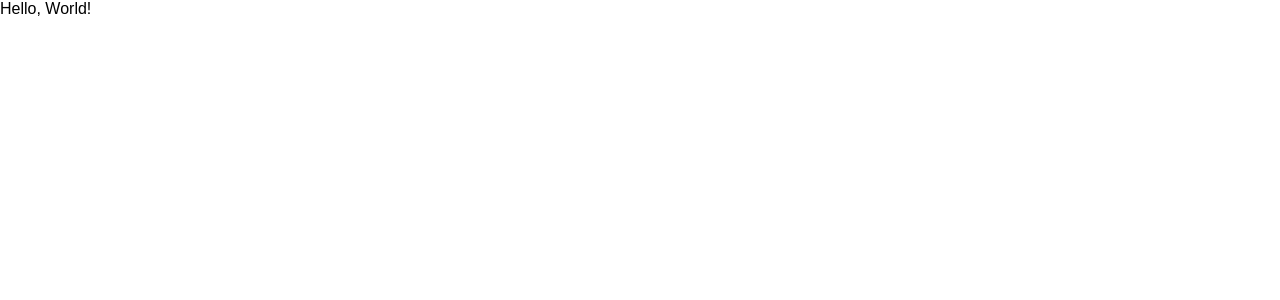
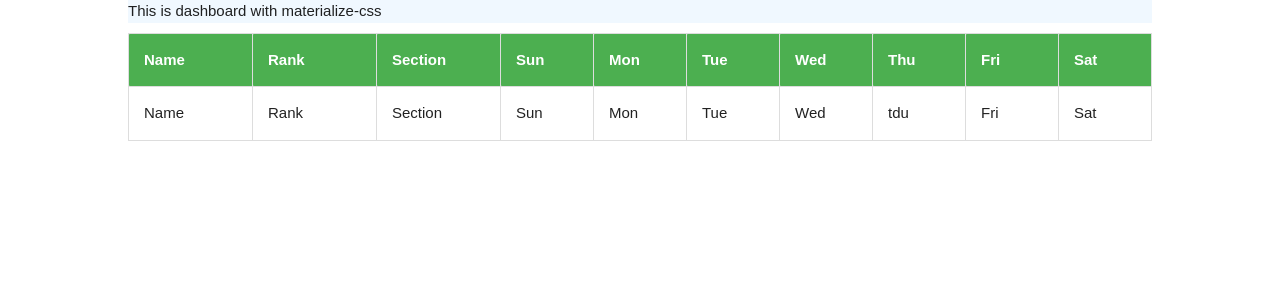
Before and after one commit to Epikem/scheduleTracker_react, a React (Create React App) app: page / in a window 1280 px wide. Shown: the top 300 px of the page. Built offline with nearby package versions, Linux system fonts and the light colour scheme.

Commit message:
add basic Dashboard and ScheduleBoard component

```diff
--- a/package.json
+++ b/package.json
@@ -3,6 +3,7 @@
   "version": "0.1.0",
   "private": true,
   "dependencies": {
+    "materialize-css": "^1.0.0-rc.1",
     "react": "^16.4.1",
     "react-dom": "^16.4.1",
     "react-scripts": "1.1.4"
--- a/public/index.html
+++ b/public/index.html
@@ -19,6 +19,12 @@
       work correctly both with client-side routing and a non-root public URL.
       Learn how to configure a non-root public URL by running `npm run build`.
     -->
+    <!-- Materialize-CSS Compiled and minified CSS -->
+    <link rel="stylesheet" href="https://cdnjs.cloudflare.com/ajax/libs/materialize/1.0.0-beta/css/materialize.min.css">
+
+    <!-- Materialize-CSS  Compiled and minified JavaScript -->
+    <script src="https://cdnjs.cloudflare.com/ajax/libs/materialize/1.0.0-beta/js/materialize.min.js"></script>
+    <link href="https://fonts.googleapis.com/icon?family=Material+Icons" rel="stylesheet">
     <title>React App</title>
   </head>
   <body>
@@ -37,4 +43,7 @@
       To create a production bundle, use `npm run build` or `yarn build`.
     -->
   </body>
+  <script>
+    M.AutoInit();
+  </script>
 </html>
--- a/src/components/App.js
+++ b/src/components/App.js
@@ -1,11 +1,16 @@
 import React, { Component } from 'react';
+import { ScheduleBoard, Dashboard } from '.';
+import db from './../resources/db.json';
 
 class App extends Component {
   state = {
     employees: []
   };
   render() {
-    return <div>Hello, World!</div>;
+    return <div>
+      <Dashboard/>
+      <ScheduleBoard db={db}/>
+    </div>;
   }
 }
 
--- /dev/null
+++ b/src/components/Dashboard/Dashboard.css
@@ -0,0 +1,9 @@
+.dashboard{
+    background-color: aliceblue;
+    width: 80%;
+    margin: auto;
+}
+.week-select{
+    margin: 10px;
+    min-width: 120;
+}
--- /dev/null
+++ b/src/components/Dashboard/Dashboard.js
@@ -0,0 +1,34 @@
+import React, {Component} from 'react';
+import './Dashboard.css';
+
+class Dashboard extends Component{
+  state={
+    value:'select'
+  }
+  getInitialState = () => ({value:'select'})
+  handleChange = (event) => {
+    this.setState({value: event.target.value}, ()=>{console.log(this.state)});
+  }
+
+  render(){
+    return (
+      <div className='dashboard'>
+        <div>
+            This is dashboard with materialize-css
+        </div>
+
+        <div className="input-field col s12 week-select">
+          <select onChange={this.handleChange} value={this.state.value}>
+            <option value="" disabled>Weeks</option>
+            <option value="1">Week 1</option>
+            <option value="2">Week 2</option>
+            <option value="3">Week 3</option>
+          </select>
+        </div>
+      </div>
+    );
+  }
+
+};
+
+export default Dashboard;
--- /dev/null
+++ b/src/components/Dashboard/index.js
@@ -0,0 +1 @@
+export { default } from './Dashboard';
--- /dev/null
+++ b/src/components/ScheduleBoard/ScheduleBoard.css
@@ -0,0 +1,31 @@
+.schedule-board {
+    width: 80%;
+    margin: auto;
+
+}
+.schedule-table{
+    width: 100%;
+    overflow-x:auto;
+    border-collapse: collapse;
+}
+.schedule-table td, .schedule-table th{
+    border: 1px solid #ddd;
+    padding: 15px;
+}
+.divider{
+    width: 0;
+    border-left: #000;
+}
+.schedule-table .header{
+    padding-top: 12px;
+    padding-bottom: 12px;
+    text-align: left;
+    background-color: #4CAF50;
+    color: white;
+}
+.col1{
+    width: 12%;
+}
+.col2{
+    width: 9%;
+}
--- /dev/null
+++ b/src/components/ScheduleBoard/ScheduleBoard.js
@@ -0,0 +1,53 @@
+import React from 'react';
+import './ScheduleBoard.css';
+
+const ScheduleBoard = ({ db, children }) => {
+    console.log(db);
+    return (
+        <div className='schedule-board'>
+            <table className='schedule-table'>
+                <colgroup>
+                    <col className="col1"/>
+                    <col className="col1"/>
+                    <col className="col1"/>
+                    <col className="col2"/>
+                    <col className="col2"/>
+                    <col className="col2"/>
+                    <col className="col2"/>
+                    <col className="col2"/>
+                    <col className="col2"/>
+                    <col className="col2"/>
+                </colgroup>
+                <tbody>
+                    <tr className='header'>
+                        <th>Name</th>
+                        <th>Rank</th>
+                        <th>Section</th>
+                        <th>Sun</th>
+                        <th>Mon</th>
+                        <th>Tue</th>
+                        <th>Wed</th>
+                        <th>Thu</th>
+                        <th>Fri</th>
+                        <th>Sat</th>
+                    </tr>
+                    <tr>
+                        <td>Name</td>
+                        <td>Rank</td>
+                        <td>Section</td>
+                        <td>Sun</td>
+                        <td>Mon</td>
+                        <td>Tue</td>
+                        <td>Wed</td>
+                        <td>tdu</td>
+                        <td>Fri</td>
+                        <td>Sat</td>
+                    </tr>
+                    {children}
+                </tbody>
+            </table>
+        </div>
+    );
+};
+
+export default ScheduleBoard;
--- /dev/null
+++ b/src/components/ScheduleBoard/index.js
@@ -0,0 +1 @@
+export { default } from './ScheduleBoard';
--- /dev/null
+++ b/src/components/index.js
@@ -0,0 +1,2 @@
+export {default as ScheduleBoard} from './ScheduleBoard';
+export {default as Dashboard} from './Dashboard';
```
Also changed, not shown: src/components/Dashboard.js (deleted), src/components/ScheduleBoard.js (deleted), 1 other file (tests, documents, lock files or other folders).
